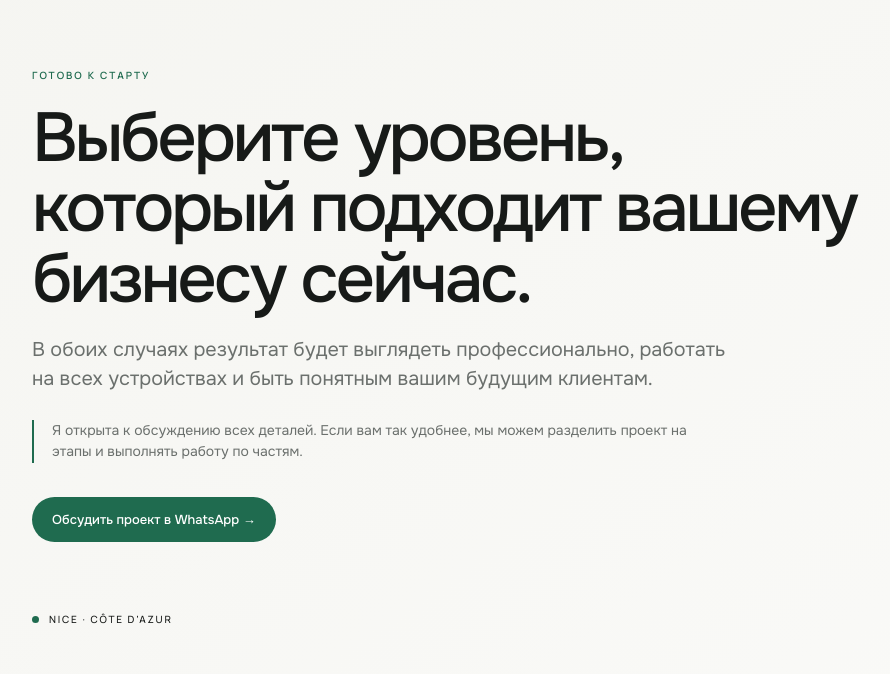
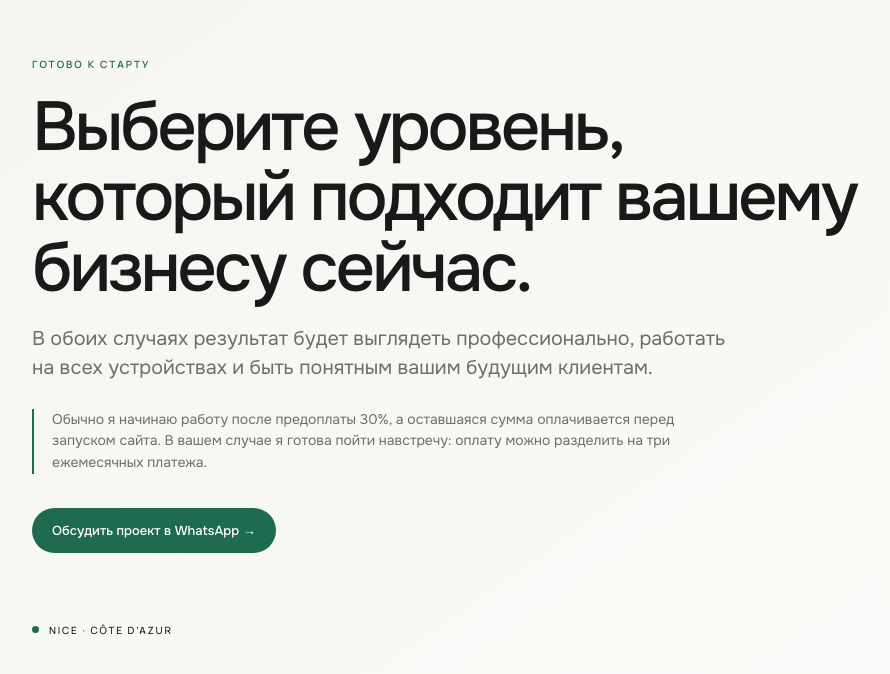
Before and after one commit to Katedodo/offer_daniela, a website: page index.html in a window 1280 px wide. Shown: the part 9387-10061 px from the top of the page, without its empty margins (88-978 px from the left). Drawn offline with Linux system fonts and the light colour scheme.

Commit message:
правки 3

```diff
--- a/index.html
+++ b/index.html
@@ -163,7 +163,7 @@
     </section>
 
     <section class="scene scene--final" id="decision" data-scene="12">
-      <div class="scene-inner narrow reveal"><p class="eyebrow">Готово к старту</p><h2>Выберите уровень,<br>который подходит вашему<br>бизнесу сейчас.</h2><p class="lead">В обоих случаях результат будет выглядеть профессионально, работать на всех устройствах и быть понятным вашим будущим клиентам.</p><p class="flexibility-note">Я открыта к обсуждению всех деталей. Если вам так удобнее, мы можем разделить проект на этапы и выполнять работу по частям.</p>
+      <div class="scene-inner narrow reveal"><p class="eyebrow">Готово к старту</p><h2>Выберите уровень,<br>который подходит вашему<br>бизнесу сейчас.</h2><p class="lead">В обоих случаях результат будет выглядеть профессионально, работать на всех устройствах и быть понятным вашим будущим клиентам.</p><p class="flexibility-note">Обычно я начинаю работу после предоплаты 30%, а оставшаяся сумма оплачивается перед запуском сайта. В вашем случае я готова пойти навстречу: оплату можно разделить на три ежемесячных платежа.</p>
         <p class="discuss discuss--primary"><a class="button button--green" href="https://wa.me/393473091772?text=Здравствуйте!%20Я%20ознакомился(лась)%20с%20предложением%20и%20хотел(а)%20бы%20обсудить%20проект%20и%20дальнейшие%20шаги." target="_blank" rel="noopener noreferrer">Обсудить проект в WhatsApp →</a></p><div class="final-mark"><span></span> Nice · Côte d’Azur</div>
       </div>
     </section>
```
